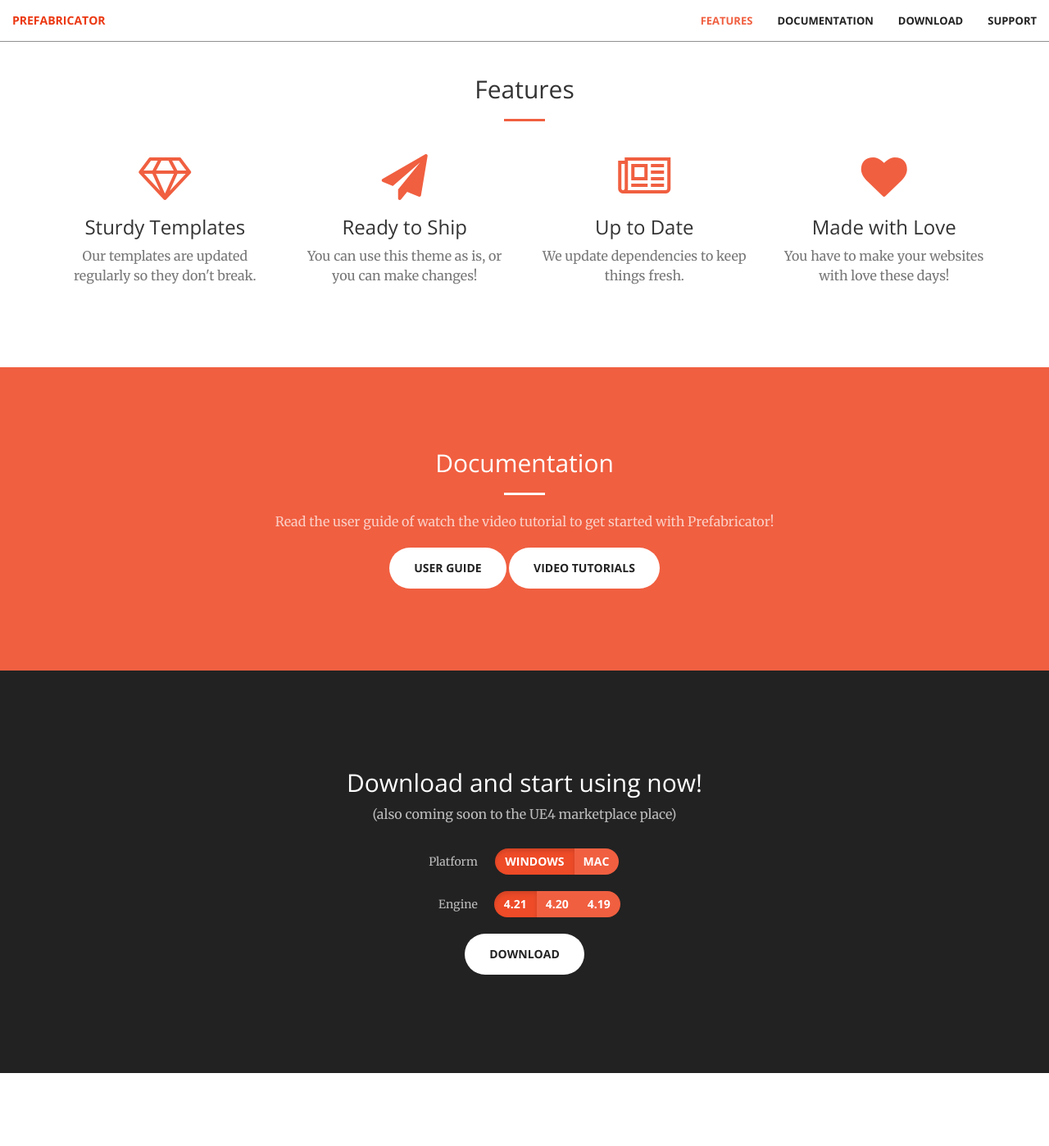
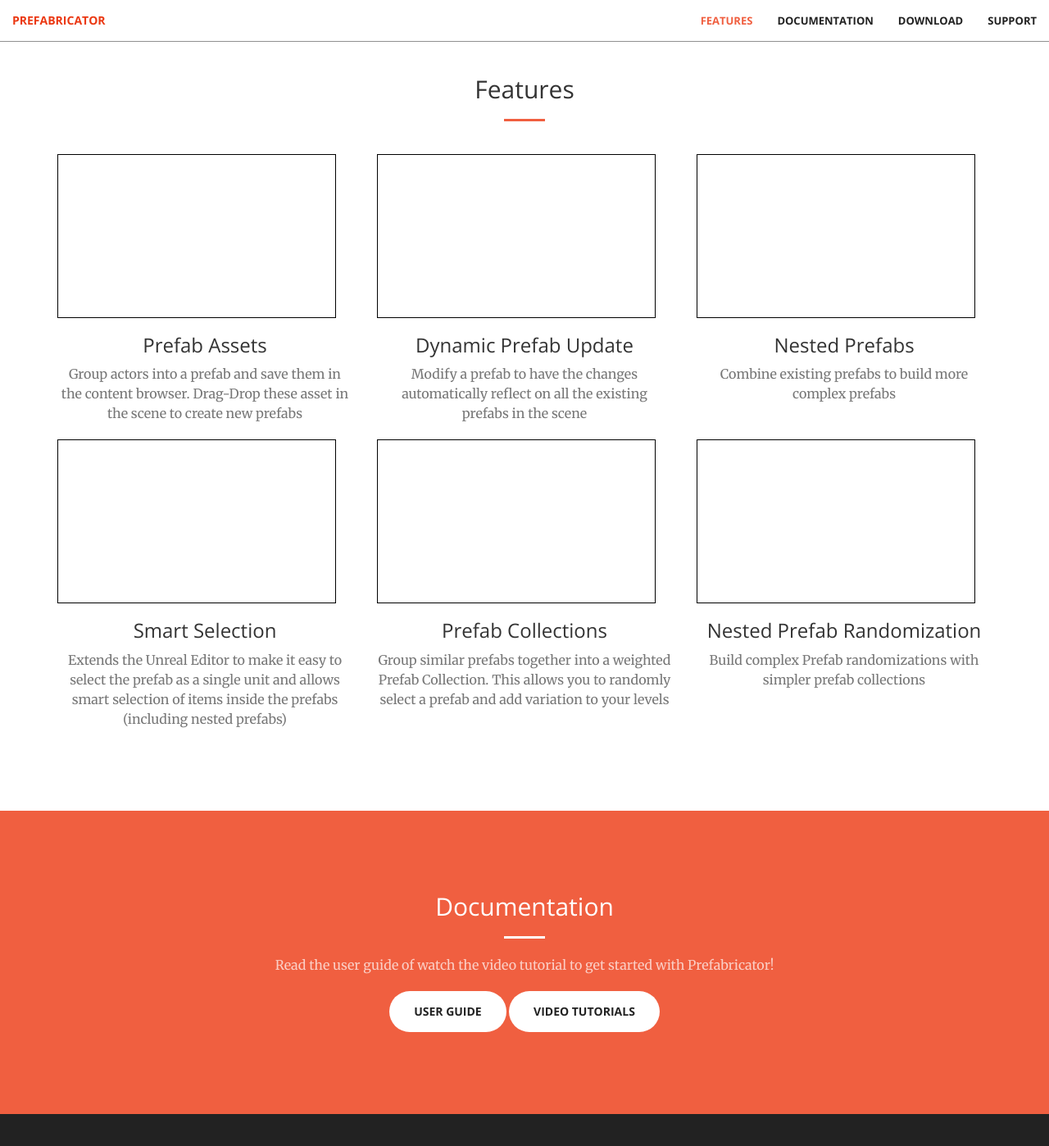
Before and after one commit to coderespawn/prefabricator-website, a Jekyll site: the page built from index.html, in a window 1280 px wide and 1400 px high, scrolled down 708 px. Shown: the whole window at 82% size. Built offline with Jekyll 4.4.1, drawn with Linux system fonts in a browser that asks for light colours; some of the changed text lies outside the part shown.

Commit message:
Updated features

```diff
--- a/_includes/download.html
+++ b/_includes/download.html
@@ -3,7 +3,7 @@
       <div class="container text-center">
           <div class="download">
               <h2>Download and start using now!</h2>
-              <p class="text-faded">(also coming soon to the UE4 marketplace place)</p>
+              <p class="text-faded">(also coming soon to the UE4 marketplace)</p>
 
 			<table align="center" class="download-table">
 				<tbody>
@@ -39,7 +39,8 @@
 				</tr>
 
 			</table>
-            <a href="#" class="btn btn-default btn-xl">Download</a>
+            <a href="#" class="btn btn-default btn-xl">Download Binaries</a>
+            <a href="https://github.com/coderespawn/prefabricator-ue4" class="btn btn-default btn-xl">Github</a>
 
           </div>
       </div>
--- a/_includes/features.html
+++ b/_includes/features.html
@@ -9,32 +9,48 @@
     </div>
     <div class="container">
         <div class="row">
-            <div class="col-lg-3 col-md-6 text-center">
+            <div class="col-lg-4 col-md-4 text-center">
                 <div class="features-box">
-                    <i class="fa fa-4x fa-diamond wow bounceIn text-primary"></i>
-                    <h3>Sturdy Templates</h3>
-                    <p class="text-muted">Our templates are updated regularly so they don't break.</p>
+                    <img src="img/placeholder.png" class="img-responsive" alt="">
+                    <h3>Prefab Assets</h3>
+                    <p class="text-muted">Group actors into a prefab and save them in the content browser. Drag-Drop these asset in the scene to create new prefabs</p>
                 </div>
             </div>
-            <div class="col-lg-3 col-md-6 text-center">
+            <div class="col-lg-4 col-md-4 text-center">
                 <div class="features-box">
-                    <i class="fa fa-4x fa-paper-plane wow bounceIn text-primary" data-wow-delay=".1s"></i>
-                    <h3>Ready to Ship</h3>
-                    <p class="text-muted">You can use this theme as is, or you can make changes!</p>
+                    <img src="img/placeholder.png" class="img-responsive" alt="">
+                    <h3>Dynamic Prefab Update</h3>
+                    <p class="text-muted">Modify a prefab to have the changes automatically reflect on all the existing prefabs in the scene</p>
                 </div>
             </div>
-            <div class="col-lg-3 col-md-6 text-center">
+            <div class="col-lg-4 col-md-4 text-center">
                 <div class="features-box">
-                    <i class="fa fa-4x fa-newspaper-o wow bounceIn text-primary" data-wow-delay=".2s"></i>
-                    <h3>Up to Date</h3>
-                    <p class="text-muted">We update dependencies to keep things fresh.</p>
+                    <img src="img/placeholder.png" class="img-responsive" alt="">
+                    <h3>Nested Prefabs</h3>
+                    <p class="text-muted">Combine existing prefabs to build more complex prefabs</p>
                 </div>
             </div>
-            <div class="col-lg-3 col-md-6 text-center">
+        </div>
+        <div class="row">
+            <div class="col-lg-4 col-md-4 text-center">
                 <div class="features-box">
-                    <i class="fa fa-4x fa-heart wow bounceIn text-primary" data-wow-delay=".3s"></i>
-                    <h3>Made with Love</h3>
-                    <p class="text-muted">You have to make your websites with love these days!</p>
+                    <img src="img/placeholder.png" class="img-responsive" alt="">
+                    <h3>Smart Selection</h3>
+                    <p class="text-muted">Extends the Unreal Editor to make it easy to select the prefab as a single unit and allows smart selection of items inside the prefabs (including nested prefabs)</p>
+                </div>
+            </div>
+            <div class="col-lg-4 col-md-4 text-center">
+                <div class="features-box">
+                    <img src="img/placeholder.png" class="img-responsive" alt="">
+                    <h3>Prefab Collections</h3>
+                    <p class="text-muted">Group similar prefabs together into a weighted Prefab Collection.  This allows you to randomly select a prefab and add variation to your levels</p>
+                </div>
+            </div>
+            <div class="col-lg-4 col-md-4 text-center">
+                <div class="features-box">
+                    <img src="img/placeholder.png" class="img-responsive" alt="">
+                    <h3>Nested Prefab Randomization</h3>
+                    <p class="text-muted">Build complex Prefab randomizations with simpler prefab collections</p>
                 </div>
             </div>
         </div>
```
Also changed, not shown: img/placeholder.png.
